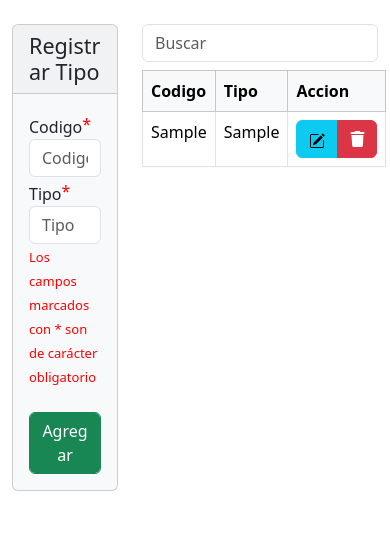
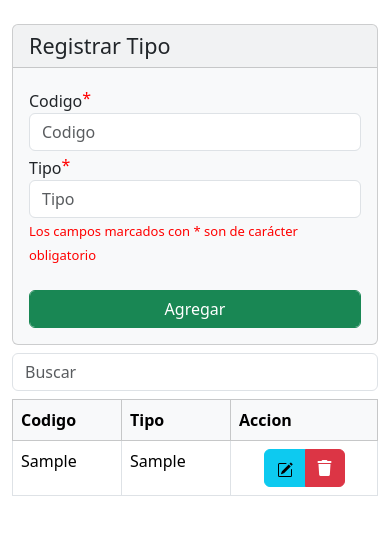
Before and after one commit to cbraian42/Requerimientos-master, a Flask app: page /tipoRequerimiento in a window 390 px wide. Shown: the part 56-591 px from the top of the page. Run offline with Flask 3, Linux system fonts and the light colour scheme; the visitor is signed in with stand-in values (Sample User, id 1); tables that the repository leaves empty hold one stand-in row (values such as "Sample post"); some libraries are stand-ins or nearby versions.

Commit message:
ResponsiveCatyTipo

```diff
--- a/templates/requerimientos/tipoRequerimiento.html
+++ b/templates/requerimientos/tipoRequerimiento.html
@@ -2,7 +2,8 @@
 <main>
     <div class="container">
         <div class="row mt-4">
-            <div class="col-4">
+            <!-- Columna para el formulario -->
+            <div class="col-md-4 col-12">
                 <div class="card bg-light mb-2">
                     <h4 class="card-header">Registrar Tipo</h4>
                     <div class="card-body">
@@ -28,11 +29,13 @@
                     </div>
                 </div>
             </div>
-            <div class="col-8">
+
+            <!-- Columna para la tabla -->
+            <div class="col-md-8 col-12">
                 <div class="form-group">
                     <input type="text" class="form-control" name="buscador" id="buscador" placeholder="Buscar">
                 </div>
-                <div>
+                <div class="table-responsive">
                     <!--Tabla de tipos de requerimiento-->
                     <table class="table mt-2 table-bordered text-left" id="tiposRequerimientos">
                         <thead>
@@ -50,17 +53,20 @@
                                     <td class="text-center">
                                         <form action="/tipo/eliminar" method="post" onsubmit="return confirm('¿Estás seguro de que deseas eliminar este tipo de requerimiento?');">
                                             <div class="btn-group" role="group" aria-label="Basic example">
-                                                <!-- boton anterior: <button type="button" class="btn btn-warning" data-bs-toggle="modal" data-bs-target="#modalVer{{tipo.id}}"><i class="fas fa-eye"></i></button> -->
+                                                <!-- Botón para modificar -->
                                                 <button type="button" class="btn btn-info" data-bs-toggle="modal" data-bs-target="#modalModificar{{tipo.id }}">
                                                     <svg xmlns="http://www.w3.org/2000/svg" width="16" height="16" fill="currentColor" class="bi bi-pencil-square" viewBox="0 0 16 16">
                                                         <path d="M15.502 1.94a.5.5 0 0 1 0 .706L14.459 3.69l-2-2L13.502.646a.5.5 0 0 1 .707 0l1.293 1.293zm-1.75 2.456-2-2L4.939 9.21a.5.5 0 0 0-.121.196l-.805 2.414a.25.25 0 0 0 .316.316l2.414-.805a.5.5 0 0 0 .196-.12l6.813-6.814z"/>
                                                         <path fill-rule="evenodd" d="M1 13.5A1.5 1.5 0 0 0 2.5 15h11a1.5 1.5 0 0 0 1.5-1.5v-6a.5.5 0 0 0-1 0v6a.5.5 0 0 1-.5.5h-11a.5.5 0 0 1-.5-.5v-11a.5.5 0 0 1 .5-.5H9a.5.5 0 0 0 0-1H2.5A1.5 1.5 0 0 0 1 2.5z"/>
-                                                      </svg>
+                                                    </svg>
+                                                </button>
                                                 <input type="number" name="id" value="{{tipo.id}}" hidden>
+                                                <!-- Botón para eliminar -->
                                                 <button type="submit" class="btn btn-danger"><i class="fas fa-trash"></i></button>
                                             </div>
                                         </form>
-                                    <!-- Modal Modificar -->
+
+                                        <!-- Modal Modificar -->
                                         <div class="modal fade" id="modalModificar{{tipo.id}}" tabindex="-1" aria-labelledby="modalModificarLabel{{tipo.id}}" aria-hidden="true">
                                             <div class="modal-dialog modal-lg">
                                                 <div class="modal-content">
@@ -76,7 +82,7 @@
                                                                 <label for="nombre">Codigo</label>
                                                             </div>
                                                             <div class="form-floating mb-3">
-                                                                    <input type="text" class="form-control" name="tipo" value="{{tipo.tipo}}" placeholder="Tipo" required>
+                                                                <input type="text" class="form-control" name="tipo" value="{{tipo.tipo}}" placeholder="Tipo" required>
                                                                 <label for="nombre">Tipo</label>
                                                             </div>
                                                         </div>
```
Also changed, not shown: templates/requerimientos/categoriaRequerimiento.html (+4 -4 lines), 1 other file.
